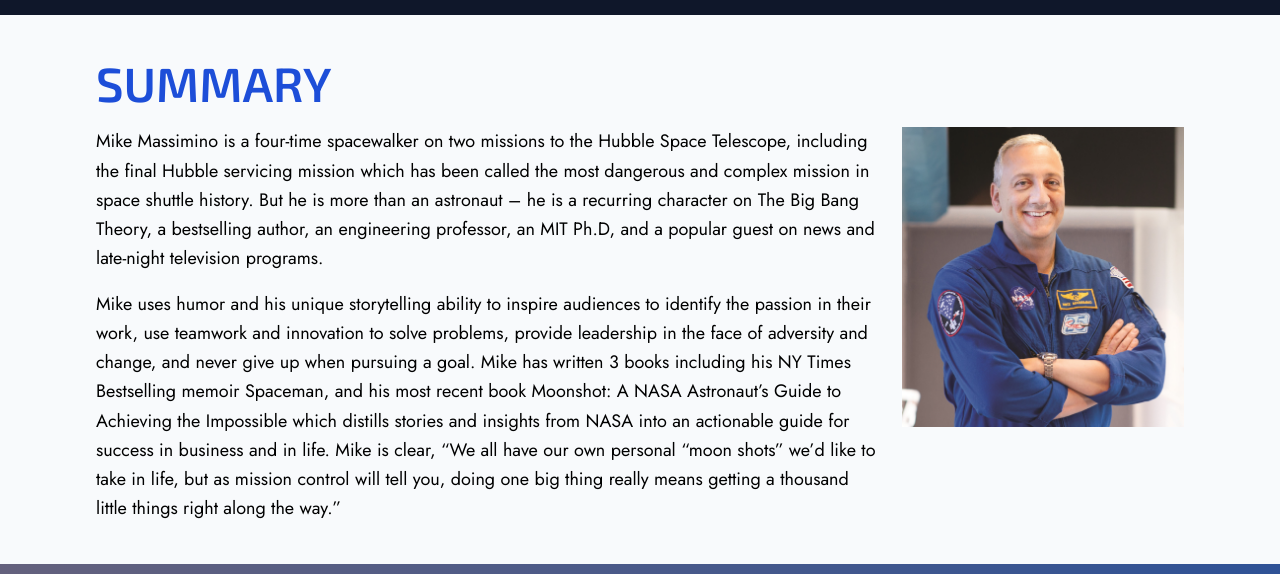
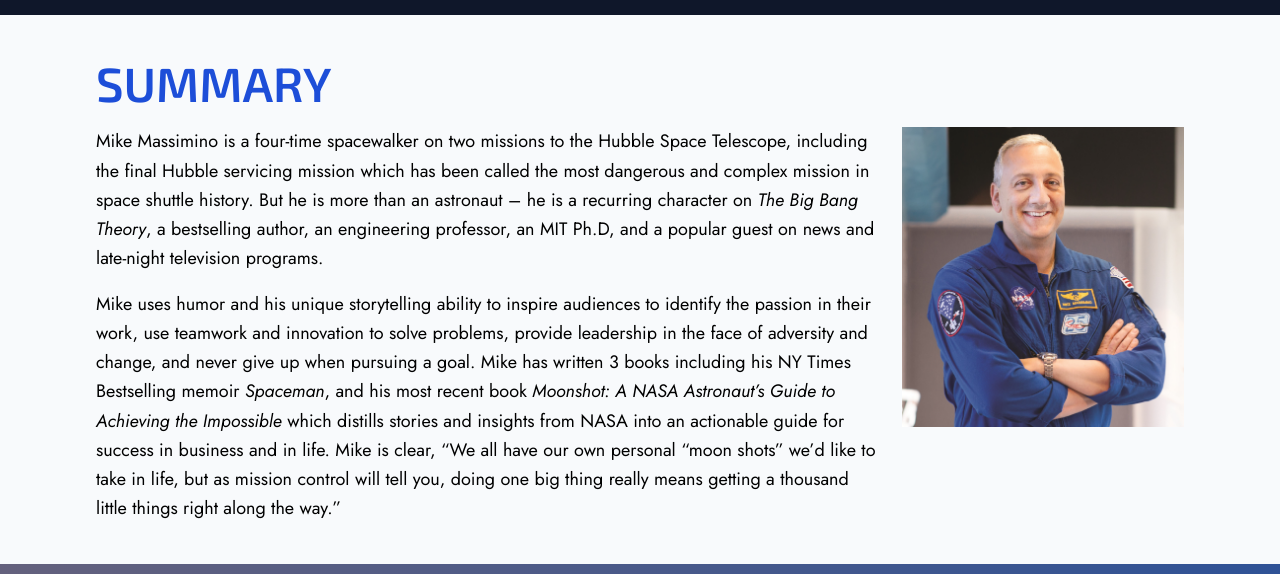
Before and after one commit to jakebox/mikemassiminospeaking.com, a React (Vite) app: page / in a window 1280 px wide. Shown: the part 1287-1861 px from the top of the page. Built offline with nearby package versions, Linux system fonts and the light colour scheme.

Commit message:
Add emphasis to summary where needed

```diff
--- a/src/components/Summary.jsx
+++ b/src/components/Summary.jsx
@@ -1,8 +1,8 @@
 import React from "react";
 
 const summaryText = [
-  "Mike Massimino is a four-time spacewalker on two missions to the Hubble Space Telescope, including the final Hubble servicing mission which has been called the most dangerous and complex mission in space shuttle history. But he is more than an astronaut – he is a recurring character on The Big Bang Theory, a bestselling author, an engineering professor, an MIT Ph.D, and a popular guest on news and late-night television programs.",
-  "Mike uses humor and his unique storytelling ability to inspire audiences to identify the passion in their work, use teamwork and innovation to solve problems, provide leadership in the face of adversity and change, and never give up when pursuing a goal. Mike has written 3 books including his NY Times Bestselling memoir Spaceman, and his most recent book Moonshot: A NASA Astronaut’s Guide to Achieving the Impossible which distills stories and insights from NASA into an actionable guide for success in business and in life. Mike is clear, “We all have our own personal “moon shots” we’d like to take in life, but as mission control will tell you, doing one big thing really means getting a thousand little things right along the way.”",
+  "Mike Massimino is a four-time spacewalker on two missions to the Hubble Space Telescope, including the final Hubble servicing mission which has been called the most dangerous and complex mission in space shuttle history. But he is more than an astronaut – he is a recurring character on <i>The Big Bang Theory</i>, a bestselling author, an engineering professor, an MIT Ph.D, and a popular guest on news and late-night television programs.",
+  "Mike uses humor and his unique storytelling ability to inspire audiences to identify the passion in their work, use teamwork and innovation to solve problems, provide leadership in the face of adversity and change, and never give up when pursuing a goal. Mike has written 3 books including his NY Times Bestselling memoir <i>Spaceman</i>, and his most recent book <i>Moonshot: A NASA Astronaut’s Guide to Achieving the Impossible</i> which distills stories and insights from NASA into an actionable guide for success in business and in life. Mike is clear, “We all have our own personal “moon shots” we’d like to take in life, but as mission control will tell you, doing one big thing really means getting a thousand little things right along the way.”",
 ];
 
 const Summary = React.forwardRef((props, ref) => {
@@ -13,8 +13,8 @@
       </h2>
       <div className="md:flex gap-6">
         <div className="">
-          <p className="text-lg leading-relaxed mb-4">{summaryText[0]}</p>
-          <p className="text-lg leading-relaxed">{summaryText[1]}</p>
+          <p className="text-lg leading-relaxed mb-4" dangerouslySetInnerHTML={{ __html: summaryText[0] }}></p>
+          <p className="text-lg leading-relaxed" dangerouslySetInnerHTML={{ __html: summaryText[1] }}></p>
         </div>
         <div className="md:flex-none min-w-32 mt-4 md:mt-0 mb-4 md:mb-0">
           <img
```
